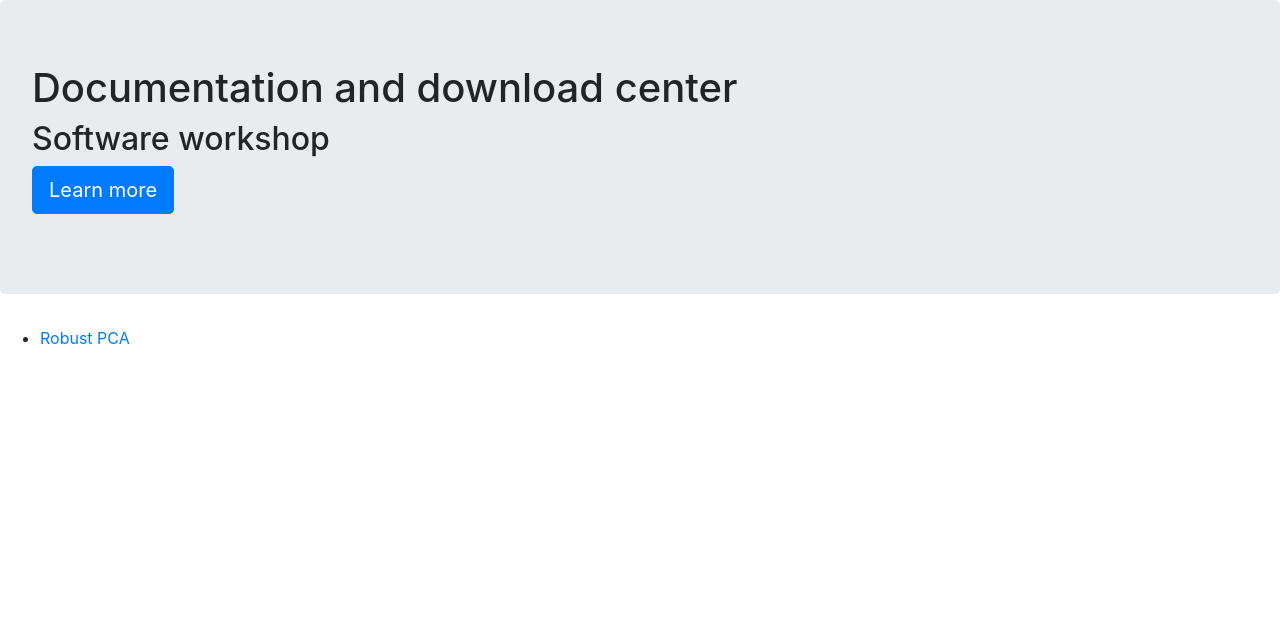
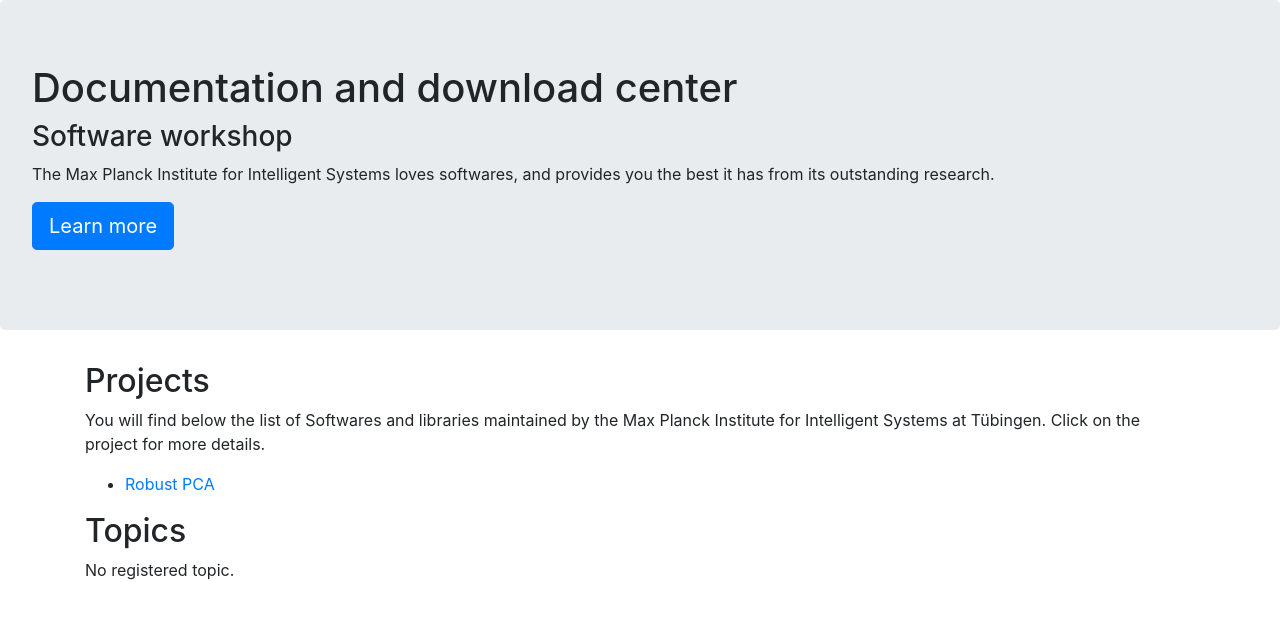
Before and after one commit to coordt/code_doc, a Django app: page /code_doc/ in a window 1280 px wide. Shown: the top 619 px of the page. Run offline with Django 3.2, Linux system fonts and the light colour scheme; data comes from the database, SQL or seed files in the repository; both versions use the stored data as it was after the commit; data that the repository does not hold is empty; parts of the project's set-up code (start-up, migrations or seed data) failed here and were passed over; some libraries are stand-ins or nearby versions.

Commit message:
SWD-67
Playing with bootstrap
Adding topics
Adding a view for topics
Updating fields for Project
Using markdown for Project
Using templates for renderers

```diff
--- a/code_doc/models.py
+++ b/code_doc/models.py
@@ -19,25 +19,45 @@ class CopyrightHolder(models.Model):
   def __unicode__(self):
     return "%s (%d)" %(self.name, self.year)
 
-
-
 class Copyright(models.Model):
   name            = models.CharField(max_length=50)
-  content         = models.CharField(max_length=2500)
+  content         = models.TextField(max_length=2500)
   url             = models.CharField(max_length=50)
 
   def __unicode__(self):
     return "%s @ %s" %(self.name, self.url)
 
+class Topic(models.Model):
+  name            = models.CharField(max_length=20)
+  description     = models.TextField(max_length=200)
+  description_mk  = models.TextField(max_length=200)
+
+  def __unicode__(self):
+    return "%s" %(self.name)
+
+  def save(self):
+    import markdown
+    self.description = markdown.markdown(self.description_mk)
+    super(Topics, self).save() # Call the "real" save() method.
+
 class Project(models.Model):
   """A project, may contain several authors"""
   name            = models.CharField(max_length=50)
-  description     = models.CharField(max_length=2500)
+  description     = models.TextField(max_length=2500, blank=True, null=True)
+
   authors         = models.ManyToManyField(Author)
-  home_page_url   = models.CharField(max_length=250, null=True)
-  code_source_url = models.CharField(max_length=250, null=True)
-  copyright       = models.ForeignKey(Copyright, null=True)
-  copyright_holder= models.ManyToManyField(CopyrightHolder, null=True)
+  home_page_url   = models.CharField(max_length=250, null=True, blank=True)
+  code_source_url = models.CharField(max_length=250, null=True, blank=True)
+  copyright       = models.ForeignKey(Copyright, null=True, blank=True)
+  copyright_holder= models.ManyToManyField(CopyrightHolder, null=True, blank=True)
+
+  topics          = models.ManyToManyField(Topic, null=True, blank=True)
+
+  class Admin:
+    list_display = ('name', 'home_page_url', 'description')
+    fields = (
+              (None, {'fields': ('name', 'home_page_url', 'description')}),
+              )
 
   def __unicode__(self):
     return "%s" %(self.name)
@@ -47,11 +67,18 @@ class ProjectVersion(models.Model):
   """A version of a project comes with several artifacts"""
   project         = models.ForeignKey(Project)
   version         = models.CharField(max_length=500) # can be a hash
-  release_date    = models.DateTimeField('version release date')
+  release_date    = models.DateField('version release date')
   is_public       = models.BooleanField(default=False)
+
+  def __unicode__(self):
+    return "%s - version %s / %s" %(self.project.name, self.version, self.release_date)
 
 
 class Artifact(models.Model):
   """An artifact is a downloadable file"""
   project_version = models.ForeignKey(ProjectVersion)
   filename        = models.CharField(max_length=1024)
+  hash            = models.CharField(max_length=1024)
+
+  def __unicode__(self):
+    return "%s - version %s / %s" %(self.project_version.project.name, self.project_version.version, self.filename)
--- a/code_doc/templates/code_doc/index.html
+++ b/code_doc/templates/code_doc/index.html
@@ -4,24 +4,28 @@
 
 <html>
   <head>
-
     <link rel="stylesheet" href="{% static "bootstrap-3.2.0-dist/css/bootstrap.min.css"  %}">
-
-<!-- Optional theme -->
     <link rel="stylesheet" href="{% static "bootstrap-3.2.0-dist/css/bootstrap-theme.min.css" %}">
-
     <script language="javascript" type="text/javascript" src="{% static "bootstrap-3.2.0-dist/js/bootstrap.min.js" %}"></script>
   </head>
 
   <body>
 
+
+
+
   <div class="jumbotron">
     <h1>Documentation and download center</h1>
-  <h2>Software workshop</h2>
+    <h3>Software workshop</h3>
+    <p>The Max Planck Institute for Intelligent Systems loves softwares, and provides you the best it has from its outstanding research.</p>
     <p><a class="btn btn-primary btn-lg" role="button">Learn more</a></p>
   </div>
 
-
+<div class="container">
+  <h2>Projects</h2>
+  <p>You will find below the list of Softwares and libraries maintained by the Max Planck Institute for Intelligent Systems at Tübingen. Click on the project
+     for more details.
+  </p>
   {% if projects_list %}
     <ul>
     {% for project in projects_list %}
@@ -33,5 +37,18 @@
   {% endif %}
 
 
+  <h2>Topics</h2>
+  {% if topics_list %}
+    <ul>
+    {% for topic in topics_list %}
+        <li><a href="{% url 'topic' topic.id %}" >{{ topic.name }}</a></li>
+    {% endfor %}
+    </ul>
+  {% else %}
+    <p>No registered topic.</p>
+  {% endif %}
+
+
+</div>
   </body>
 </html>
--- a/code_doc/urls.py
+++ b/code_doc/urls.py
@@ -11,6 +11,7 @@ urlpatterns = patterns('',
   url(r'^project/(?P<project_id>\d+)/$', views.detail_project, name='project'),
   url(r'^author/(?P<author_id>\d+)/$', views.detail_author, name='author'),
   url(r'^api/artifact/(?P<project_version_id>\d+)/(?P<filename>.+)$', views.FileUploadView.as_view(), name='fileupload'),
+  url(r'^api/artifact/(?P<project_version_id>\d+)/$', views.FileUploadView.as_view(), name='fileupload_post'),
   #url(r'^details/(?P<project_id>\d+)/$', views.detail_project, name='detail_project'),
 
 )
--- a/code_doc/views.py
+++ b/code_doc/views.py
@@ -11,14 +11,17 @@ from rest_framework.renderers import JSONRenderer
 from rest_framework.parsers import JSONParser, FileUploadParser
 from rest_framework.views import APIView
 
-from code_doc.models import Project, Author
+from code_doc.models import Project, Author, Topic
 #from code_doc.serializers import ProjectSerializer
+
+
 
 
 
 def index(request):
   projects_list = Project.objects.order_by('name')
-  return render(request, 'code_doc/index.html', {'projects_list': projects_list})
+  topics_list = Topic.objects.order_by('name')
+  return render(request, 'code_doc/index.html', {'projects_list': projects_list, 'topics_list': topics_list})
 
 
 def detail_project(request, project_id):
@@ -28,7 +31,11 @@ def detail_project(request, project_id):
     raise Http404
 
   author_list = project.authors.all()
-  return render(request, 'code_doc/project_details.html', {'project': project, 'authors': author_list})
+  topic_list  = project.topics.all()
+  return render(
+            request,
+            'code_doc/project_details.html',
+            {'project': project, 'authors': author_list, 'topics': topic_list})
 
 def detail_author(request, author_id):
   try:
@@ -36,7 +43,11 @@ def detail_author(request, author_id):
   except Author.DoesNotExist:
     raise Http404
 
-  return render(request, 'code_doc/project_details.html', {'project': project, 'authors': author_list})
+  project_list = Project.objects.filter(authors=author)
+  coauthor_list= Author.objects.filter(project__in=project_list).distinct().exclude(pk=author_id)
+  #if author in coauthor_list:
+  #  coauthor_list.remove(author)
+  return render(request, 'code_doc/author_details.html', {'project_list': project_list, 'author': author, 'coauthor_list': coauthor_list})
 
 
 
@@ -46,14 +57,42 @@ class FileUploadView(APIView):
   parser_classes = (FileUploadParser,)
 
   def put(self, request, project_version_id, filename, format=None):
+    import hashlib
     file_obj = request.FILES['file']
     # ...
     # do some staff with uploaded file
     # ...
 
+
+
     filecontent = file_obj.read()#self.parse(file_obj)#request.read()#
     with file('/Users/raffi/tmp/toto.py', 'wb') as f:
       f.write(filecontent)
 
-    return HttpResponse("Created file %s with the following content\n<br><br>%s" % (filename, filecontent.replace('\r', '<br>')))
+    m = hashlib.md5(filecontent).hexdigest()
+
+
+    return HttpResponse("Created file %s with the following content\n<br>MD5: %s<br><br>%s" % (filename, m, filecontent.replace('\r', '<br>')))
     return Response(status=204)
+
+  # works with
+  # curl -X POST --data filename=toto.yoyo --data-urlencode filecontent@manage.py  http://localhost:8000/code_doc/api/artifact/1/
+  def post(self, request, project_version_id, format=None):
+    import hashlib
+    filename = request.DATA['filename']
+    filecontent = request.DATA['filecontent']
+    # ...
+    # do some staff with uploaded file
+    # ...
+
+
+
+    #filecontent = file_obj.read()#self.parse(file_obj)#request.read()#
+    with file('/Users/raffi/tmp/toto.py', 'wb') as f:
+      f.write(filecontent)
+
+    m = hashlib.md5(filecontent).hexdigest()
+
+
+    return HttpResponse("Created file %s with the following content\n<br>MD5: %s<br><br>%s" % (filename, m, filecontent.replace('\r', '<br>')))
+    return Response(status=204)
```
Also changed, not shown: code_doc/admin.py (+6 -1 lines), code_doc/templates/code_doc/author_details.html (added, +33 -0 lines), code_doc/templates/code_doc/base_template.html (added, +20 -0 lines), code_doc/templates/code_doc/project_details.html (+4 -8 lines), code_doc/templates/code_doc/topics.html (added, +14 -0 lines), db.sqlite3. Lines whose indentation alone changed are shown as unchanged.
